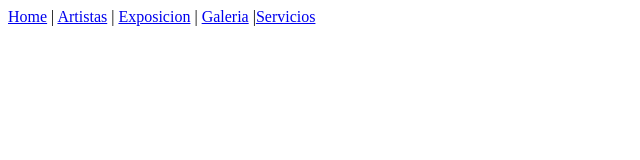
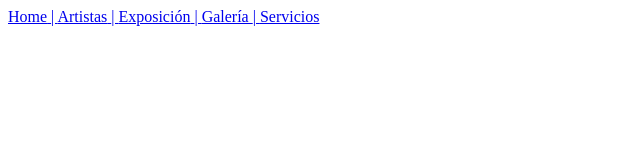
Before and after one commit to Acidlilith013/GaleriaArte, a React (Vite) app: page / in a window 1280 px wide. Shown: the top 160 px of the page, without its empty margins (0-640 px from the left). Built offline with nearby package versions, Linux system fonts and the light colour scheme.

Commit message:
navbar create

```diff
--- a/src/components/Navbar.jsx
+++ b/src/components/Navbar.jsx
@@ -2,11 +2,17 @@ import { Link, Outlet } from "react-router-dom"
 
 function Navbar() {
 
-    return (
-        <> <Link to='/home'>Home</Link> | <Link to='/artistas'>Artistas</Link> | <Link to='/exposicion'>Exposicion</Link> | <Link to='/galeria'>Galeria</Link>  |
-            <Link to='/servicios'>Servicios</Link>
-        </>
-    )
+    const linkList = [
+        { to: "/home", label: "Home" },
+        { to: "/artistas", label: "Artistas" },
+        { to: "/exposicion", label: "Exposición" },
+        { to: "/galeria", label: "Galería " },
+        { to: "/servicios", label: "Servicios" },
+    ]
+
+    return (<div className="navbar">
+        {linkList.map((link, index) => { return <Link to={link.to}>{link.label} {linkList.length !== index + 1 && " | "} </Link > })}
+    </div>)
 }
 
 export default Navbar
```
